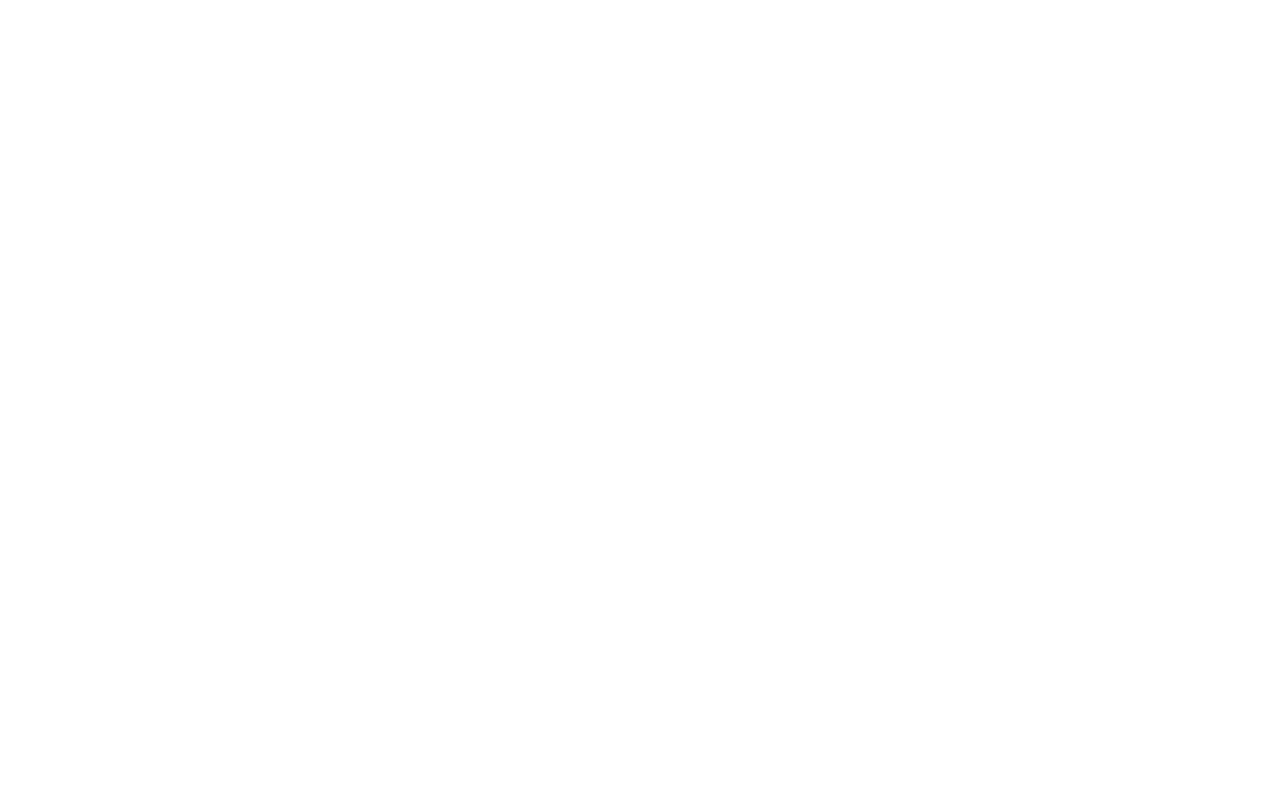
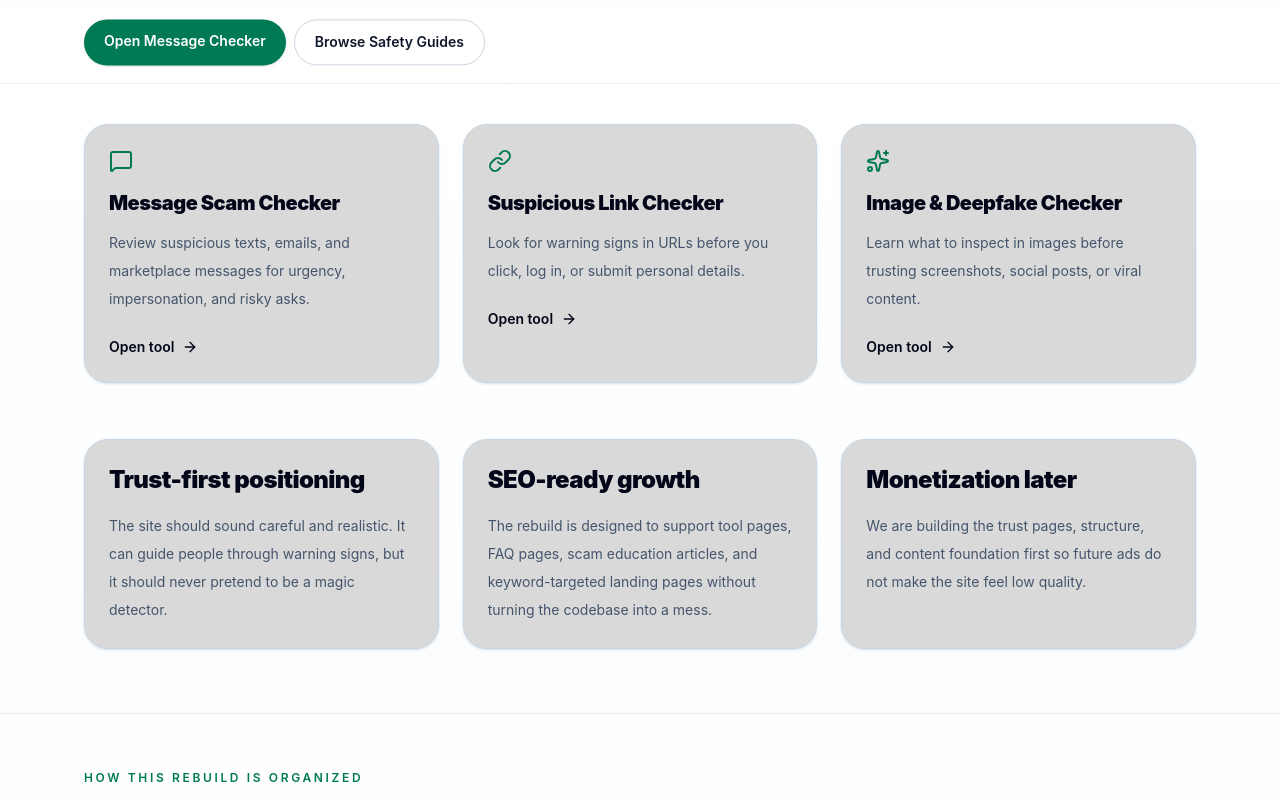
Before and after one commit to Simonm121/scamchecktool, a Next.js app: page / in a window 1280 px wide. Before the commit this address had no page. Shown: the part 420-1220 px from the top of the page. Before the commit the page ends 800 px from the top, so only its background shows below. Built offline with nearby package versions, Linux system fonts and the light colour scheme.

Commit message:
Restore homepage route

```diff
--- a/app/page.tsx
+++ b/app/page.tsx
@@ -1,82 +1,121 @@
 import Link from "next/link";
-import { notFound } from "next/navigation";
+import { ArrowRight, Link as LinkIcon, MessageSquare, ShieldCheck, Sparkles } from "lucide-react";
 
 import { PageHero } from "@/components/content/page-hero";
 import { SectionCard } from "@/components/content/section-card";
 
-const guides = {
-  "how-to-tell-if-a-message-is-a-scam": {
-    title: "How to tell if a message is a scam",
+const toolCards = [
+  {
+    href: "/scam-checker",
+    title: "Message Scam Checker",
     description:
-      "Check for pressure, impersonation, emotional manipulation, and requests for payment or account access.",
-    bullets: [
-      "Be cautious with urgent time pressure.",
-      "Watch for family, bank, or delivery impersonation.",
-      "Treat payment requests and login prompts as high risk.",
-      "Verify through a trusted contact method before acting.",
-    ],
+      "Review suspicious texts, emails, and marketplace messages for urgency, impersonation, and risky asks.",
+    icon: MessageSquare,
   },
-  "how-to-check-if-a-link-is-safe": {
-    title: "How to check if a link is safe",
+  {
+    href: "/link-checker",
+    title: "Suspicious Link Checker",
     description:
-      "Look closely at the full domain, not just the brand wording or the start of the link.",
-    bullets: [
-      "Check the real domain carefully.",
-      "Be suspicious of shortened links.",
-      "Treat fake login pages and urgent verification requests carefully.",
-      "Avoid clicking links sent out of context.",
-    ],
+      "Look for warning signs in URLs before you click, log in, or submit personal details.",
+    icon: LinkIcon,
   },
-  "how-to-spot-a-fake-image-or-deepfake": {
-    title: "How to spot a fake image or deepfake",
+  {
+    href: "/deepfake-checker",
+    title: "Image & Deepfake Checker",
     description:
-      "Check hands, text, lighting, reflections, and whether the image comes from a trusted original source.",
-    bullets: [
-      "Inspect small details like fingers, teeth, and earrings.",
-      "Look for warped text and odd reflections.",
-      "Check whether the background looks unnaturally soft or distorted.",
-      "Reverse image search the picture before trusting it.",
-    ],
+      "Learn what to inspect in images before trusting screenshots, social posts, or viral content.",
+    icon: Sparkles,
   },
-} as const;
+];
 
-type GuideSlug = keyof typeof guides;
-
-export function generateStaticParams() {
-  return Object.keys(guides).map((slug) => ({ slug }));
-}
-
-export default async function GuideDetailPage({
-  params,
-}: {
-  params: Promise<{ slug: string }>;
-}) {
-  const { slug } = await params;
-  const guide = guides[slug as GuideSlug];
-
-  if (!guide) {
-    notFound();
-  }
-
+export default function HomePage() {
   return (
     <>
-      <PageHero eyebrow="Guide" title={guide.title} description={guide.description}>
-        <Link
-          href="/guides"
-          className="rounded-full border border-slate-300 bg-white px-5 py-3 text-sm font-semibold text-slate-700 transition hover:border-slate-400 hover:text-slate-950"
-        >
-          Back to Guides
-        </Link>
+      <PageHero
+        eyebrow="Scam awareness tools"
+        title="Check suspicious messages, links, and images with clear safety guidance."
+        description="ScamCheckTool helps people pause, review warning signs, and make safer decisions before they reply, click, pay, or share personal information."
+      >
+        <div className="mt-3 flex translate-y-[1.6rem] flex-wrap gap-2 md:translate-y-[1.9rem]">
+          <Link
+            href="/scam-checker"
+            className="rounded-full bg-emerald-700 px-5 py-3 text-sm font-semibold !text-white shadow-sm transition hover:bg-emerald-800"
+          >
+            Open Message Checker
+          </Link>
+          <Link
+            href="/guides"
+            className="rounded-full border border-slate-300 bg-white px-5 py-3 text-sm font-semibold text-slate-700 transition hover:border-slate-400 hover:text-slate-950"
+          >
+            Browse Safety Guides
+          </Link>
+        </div>
       </PageHero>
 
-      <section className="mx-auto max-w-4xl px-5 py-14">
-        <SectionCard title="Key checks">
-          <ul className="space-y-3 text-sm leading-7">
-            {guide.bullets.map((bullet) => (
-              <li key={bullet}>• {bullet}</li>
-            ))}
-          </ul>
+      <section className="mx-auto max-w-6xl px-5 pt-10 pb-14">
+        <div className="grid gap-6 md:grid-cols-3">
+          {toolCards.map((card) => {
+            const Icon = card.icon;
+
+            return (
+              <Link
+                key={card.href}
+                href={card.href}
+                className="group rounded-3xl border border-slate-300 bg-[#d9d9d9] p-6 shadow-sm shadow-slate-300/60 transition hover:-translate-y-0.5 hover:shadow-md"
+              >
+                <Icon className="text-emerald-700" />
+                <h2 className="mt-4 text-xl font-black tracking-tight text-slate-950">
+                  {card.title}
+                </h2>
+                <p className="mt-3 text-sm leading-7 text-slate-600">{card.description}</p>
+                <div className="mt-6 inline-flex items-center gap-2 text-sm font-semibold text-slate-950">
+                  Open tool <ArrowRight size={16} className="transition group-hover:translate-x-1" />
+                </div>
+              </Link>
+            );
+          })}
+        </div>
+      </section>
+
+      <section className="mx-auto grid max-w-6xl gap-6 px-5 pb-16 md:grid-cols-3">
+        <SectionCard title="Trust-first positioning">
+          <p className="text-sm leading-7">
+            The site should sound careful and realistic. It can guide people through warning signs,
+            but it should never pretend to be a magic detector.
+          </p>
         </SectionCard>
+
+        <SectionCard title="SEO-ready growth">
+          <p className="text-sm leading-7">
+            The rebuild is designed to support tool pages, FAQ pages, scam education articles, and
+            keyword-targeted landing pages without turning the codebase into a mess.
+          </p>
+        </SectionCard>
+
+        <SectionCard title="Monetization later">
+          <p className="text-sm leading-7">
+            We are building the trust pages, structure, and content foundation first so future ads
+            do not make the site feel low quality.
+          </p>
+        </SectionCard>
+      </section>
+
+      <section className="border-y border-slate-200/70 bg-white/70">
+        <div className="mx-auto max-w-6xl px-5 py-14">
+          <div className="max-w-3xl">
+            <p className="text-xs font-semibold uppercase tracking-[0.22em] text-emerald-700">
+              How this rebuild is organized
+            </p>
+            <h2 className="mt-4 text-3xl font-black tracking-tight text-slate-950">
+              Separate tools, shared design, and room for real content.
+            </h2>
+            <p className="mt-4 text-base leading-8 text-slate-600">
+              The homepage now acts as a clean front door. Each checker will become its own proper
+              page, and the site will grow with FAQs, guides, and trust content instead of piling
+              everything into one file.
+            </p>
+          </div>
+        </div>
       </section>
     </>
   );
```
